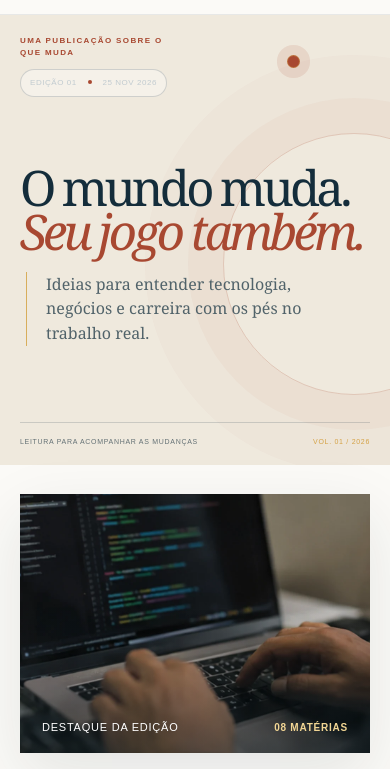
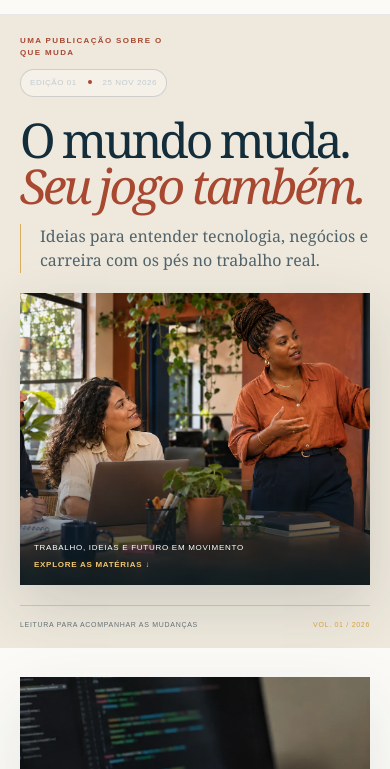
Before and after one commit to Salmeida-webdev/jogo-de-cintura, a plain HTML site: page index.html in a window 390 px wide. Shown: the part 55-824 px from the top of the page. Drawn offline with Linux system fonts and the light colour scheme; no server answers.

Commit message:
Add editorial hero photo and prevent repeated crops

```diff
--- a/editorial-refinement.css
+++ b/editorial-refinement.css
@@ -295,6 +295,88 @@ body { overflow-x: hidden; background: #fbfaf7; }
   .public-preview { padding: 7px; }
   .panel-page-heading>.button { font-size: 9px; padding: 9px; }
 }
+
+/* Editorial opening: bring a real image into the first screen and keep each
+   story cover fully visible in the publishing workspace. */
+.masthead {
+  max-width: 1600px;
+  min-height: clamp(500px, 45vw, 650px);
+  padding: 30px clamp(24px, 6vw, 92px) 22px;
+  display: grid;
+  grid-template-columns: minmax(0, .96fr) minmax(0, 1.04fr);
+  grid-template-rows: auto minmax(0, 1fr) auto;
+  align-items: stretch;
+  gap: 18px clamp(28px, 4vw, 64px);
+}
+.masthead::before,.masthead::after { display: none; }
+.masthead-label { grid-column: 1 / -1; grid-row: 1; }
+.masthead-title {
+  grid-column: 1;
+  grid-row: 2;
+  display: flex;
+  flex-direction: column;
+  justify-content: center;
+  align-items: flex-start;
+  gap: 20px;
+  width: auto;
+  max-width: none;
+  margin: 0;
+}
+.masthead-title h1 {
+  max-width: 680px;
+  font-size: clamp(50px, 5.35vw, 84px);
+  line-height: .96;
+  letter-spacing: -.065em;
+}
+.masthead-title p { max-width: 390px; margin: 0; font-size: clamp(16px, 1.4vw, 19px); }
+.masthead-visual {
+  position: relative;
+  grid-column: 2;
+  grid-row: 2;
+  display: block;
+  min-width: 0;
+  min-height: 360px;
+  overflow: hidden;
+  align-self: stretch;
+  background: #d5c5af;
+  box-shadow: 0 22px 58px rgba(28,46,51,.16);
+}
+.masthead-visual::after { position: absolute; inset: 50% 0 0; background: linear-gradient(180deg,transparent,rgba(15,35,44,.68)); content: ""; pointer-events: none; }
+.masthead-visual img { width: 100%; height: 100%; object-fit: cover; object-position: center 46%; transition: transform .75s cubic-bezier(.2,.7,.2,1); }
+.masthead-visual:hover img { transform: scale(1.025); }
+.masthead-visual > span { position: absolute; z-index: 1; right: 22px; bottom: 20px; left: 22px; display: flex; justify-content: space-between; align-items: end; gap: 16px; color: #fff; font-size: 10px; letter-spacing: .09em; text-transform: uppercase; }
+.masthead-visual b { color: #f0c66e; font-size: 9px; white-space: nowrap; }
+.masthead-bottom { grid-column: 1 / -1; grid-row: 3; }
+.admin-thumb { height: auto; aspect-ratio: 3 / 2; display: grid; place-items: center; background: #f0eee8; }
+.admin-thumb::after { display: none; }
+.admin-thumb img { width: 100%; height: 100%; object-fit: contain; transition: none; }
+.admin-article-card:hover .admin-thumb img { transform: none; }
+
+@media (max-width: 1000px) {
+  .masthead { min-height: 470px; grid-template-columns: minmax(0, .95fr) minmax(0, 1.05fr); gap: 18px 26px; }
+  .masthead-title { margin: 0; }
+  .masthead-title h1 { font-size: clamp(46px, 6.2vw, 66px); }
+  .masthead-title p { font-size: 16px; }
+  .masthead-visual { min-height: 320px; }
+}
+@media (max-width: 760px) {
+  .masthead { min-height: 0; padding: 20px 20px 17px; grid-template-columns: 1fr; grid-template-rows: auto auto minmax(240px, auto) auto; gap: 20px; }
+  .masthead-label { grid-column: 1; grid-row: 1; }
+  .masthead-title { grid-column: 1; grid-row: 2; gap: 14px; }
+  .masthead-title h1 { max-width: 580px; font-size: clamp(48px, 11.2vw, 72px); }
+  .masthead-title p { max-width: 350px; font-size: 16px; }
+  .masthead-visual { grid-column: 1; grid-row: 3; min-height: 0; aspect-ratio: 1.4; }
+  .masthead-visual > span { right: 14px; bottom: 13px; left: 14px; font-size: 8px; }
+  .masthead-visual b { font-size: 8px; }
+  .masthead-bottom { grid-column: 1; grid-row: 4; }
+  .admin-thumb { aspect-ratio: 3 / 2; }
+  .admin-thumb img { height: 100%; object-fit: contain; }
+}
+@media (max-width: 390px) {
+  .masthead-title h1 { font-size: 48px; }
+  .masthead-visual { aspect-ratio: 1.2; }
+  .masthead-visual > span { flex-direction: column; align-items: flex-start; gap: 5px; }
+}
 @media (prefers-reduced-motion: reduce) {
   .main-nav a::after,.feature-photo img,.route-card img,.story-image img,.pipeline-step,.desk-item,.tag-pill,.admin-thumb img { transition: none; }
 }
```
Also changed, not shown: app.js, assets/articles/pequeno-negocio-caixa.webp (added), assets/portal-hero-editorial.webp (added).
